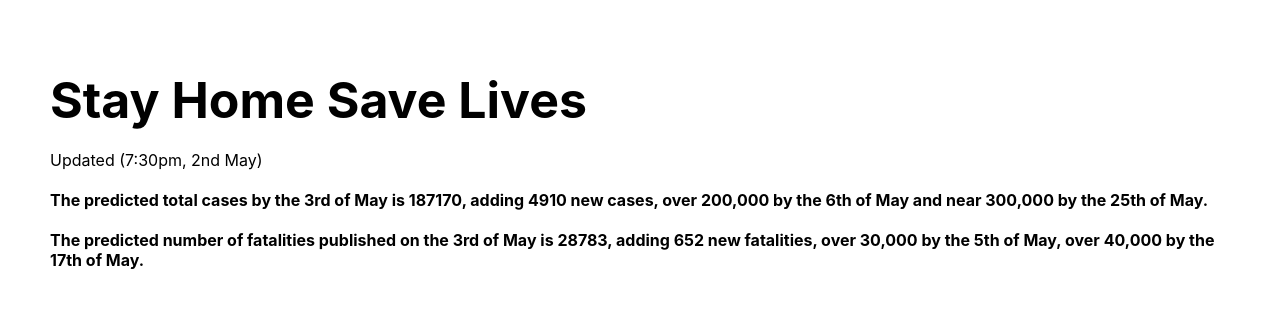
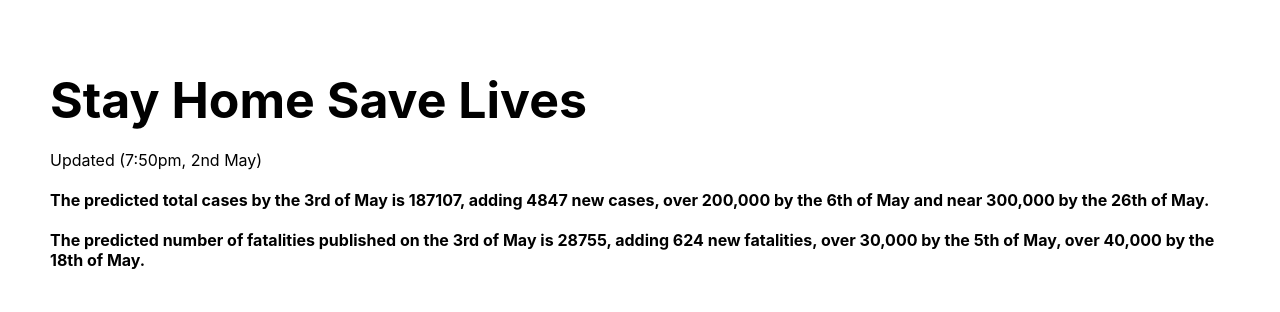
Before and after one commit to linamm/coronachart, a React (Create React App) app in the folder coronachart/: page / in a window 1280 px wide. Shown: the top 312 px of the page. Built offline with nearby package versions, Linux system fonts and the light colour scheme.

Commit message:
small fix

```diff
--- a/coronachart/src/App.js
+++ b/coronachart/src/App.js
@@ -91,17 +91,17 @@ function App() {
       </div>
 
       <div style={styles.paragraph}>
-        Updated (7:30pm, 2nd May)
+        Updated (7:50pm, 2nd May)
         </div>
 
       <div style={styles.paragraph}>
         <b>
-          The predicted total cases by the 3rd of May is 187170, adding 4910 new cases, over 200,000 by the 6th of May and near 300,000 by the 25th of May.
+          The predicted total cases by the 3rd of May is 187107, adding 4847 new cases, over 200,000 by the 6th of May and near 300,000 by the 26th of May.
         </b>
       </div>
       <div style={styles.paragraph}>
         <b>
-          The predicted number of fatalities published on the 3rd of May is 28783, adding 652 new fatalities, over 30,000 by the 5th of May, over 40,000 by the 17th of May.
+          The predicted number of fatalities published on the 3rd of May is 28755, adding 624 new fatalities, over 30,000 by the 5th of May, over 40,000 by the 18th of May.
         </b>
       </div>
 
--- a/coronachart/src/Predict.js
+++ b/coronachart/src/Predict.js
@@ -53,7 +53,9 @@ export const getPredictCasesItalyTrend = (cases, point_latest) => {
 const getCase = (cases, index, point_latest) => {
   let number = (index > point_latest) ? cases[index].uk_predict : cases[index].uk;
   const day_from_spike = 3;
- // Tempory fix:
+ // Tempory fix due to the goverment changes way of counting number of fatalites on the 29th April.
+ // The predicted number was 22254 and the actual number reported was 26097.
+ // Therefore add the same amount of extra number on the previous days to get the actual increase per day.
   if (index > (point_latest - 15) && index < (point_latest - day_from_spike) && cases[point_latest - day_from_spike].uk === 26097) {
     number = number + 26097 - 22254;
   }
@@ -75,7 +77,6 @@ const getNewCasesRate = (cases, point_latest,regression_count,days_before = 0) =
   for (let i = 0; i < regression_count; i++) {
     total += getRateRunningAverage(cases, point_latest - i - days_before, regression_count, point_latest);
   }
- // console.log('case rate: ' + total/regression_count);
   return total / regression_count;
 };
 
@@ -96,26 +97,14 @@ export const getPredictCases = (cases, point_latest, predict_days) => {
         temp.push({'uk_predict': undefined, 'name' : date});
       }
       const previous_uk = getCase(temp, i - 1, point_latest);
-      const previous_7_uk = getCase(temp, i - 7, point_latest);
+      const previous_8_uk = getCase(temp, i - 8, point_latest);
 
-      const previous_new = (previous_uk - previous_7_uk) / 6;
+      const previous_new = (previous_uk - previous_8_uk) / 7; //Take 7 day average.
 
       const new_cases_rate = getNewCasesRate(temp, point_latest, 7, 0);
       const new_cases_rate_previous = getNewCasesRate(temp, point_latest, 7, 1);
 
-      // console.log('previous new cases: ' + previous_new);
-      // console.log('new_cases_rate: ' + new_cases_rate);
-      // console.log('new_cases_rate_previous: ' + new_cases_rate_previous);
-
       const new_rate_change = new_cases_rate - new_cases_rate_previous;
-
-      // if(cases[i-1].name === '26') {
-      //   console.log('previous_uk: ' + previous_uk);
-      //   console.log('previous_new: ' + previous_new);
-      //   console.log('new_cases_rate: ' + new_cases_rate);
-      //   console.log('new_rate_change: ' + new_rate_change);
-
-      // }
 
       const uk_predict = Math.ceil(
         previous_uk + previous_new * new_cases_rate * (1 + new_rate_change)
```
